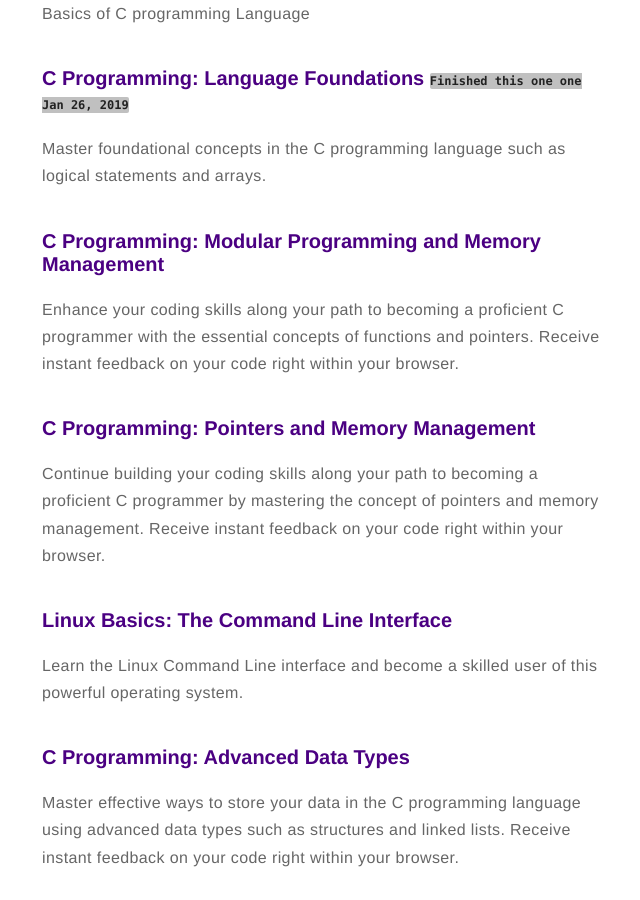
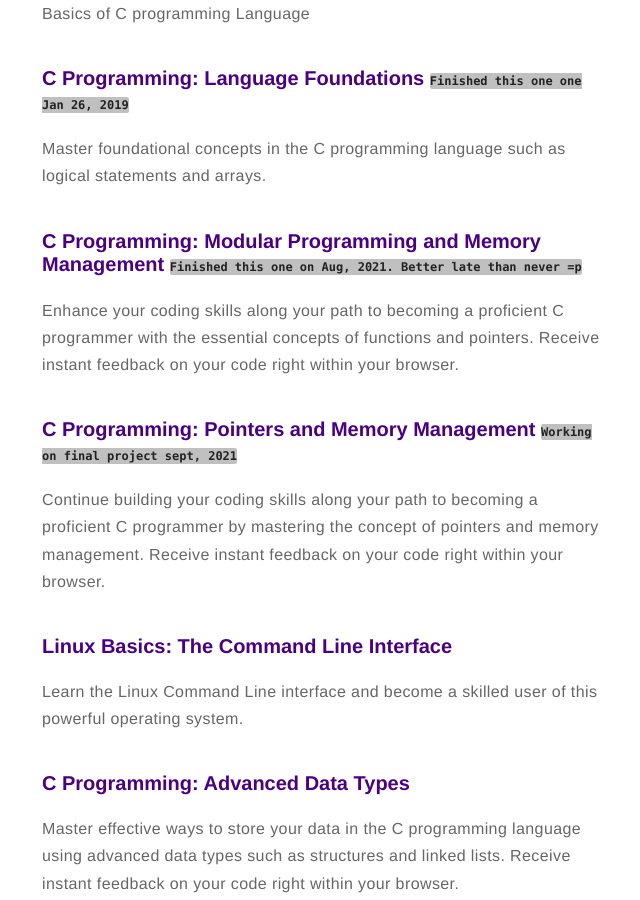
Before and after one commit to MaskedFox/maskedfox.github.io, a Jekyll site: the page built from _posts/2019-01-26-Learning-C.md, in a window 1280 px wide and 900 px high, scrolled down 681 px. Shown: the whole window, without its empty margins (318-958 px from the left). Built offline with Jekyll 4.4.1, drawn with Linux system fonts in a browser that asks for light colours; comment, search, counter and statistics services are not loaded.

Commit message:
Fixed the time on learning and added new info to old learning

```diff
--- a/_posts/2019-01-26-Learning-C.md
+++ b/_posts/2019-01-26-Learning-C.md
@@ -28,11 +28,11 @@ Basics of C programming Language
 
 Master foundational concepts in the C programming language such as logical statements and arrays.
 
-### [C Programming: Modular Programming and Memory Management](https://www.edx.org/course/modular-programming-and-memory-management)
+### [C Programming: Modular Programming and Memory Management](https://www.edx.org/course/modular-programming-and-memory-management) `Finished this one on Aug, 2021. Better late than never =p`
 
 Enhance your coding skills along your path to becoming a proficient C programmer with the essential concepts of functions and pointers. Receive instant feedback on your code right within your browser.
 
-### [C Programming: Pointers and Memory Management](https://www.edx.org/course/programming-in-c-pointers-and-memory-management)
+### [C Programming: Pointers and Memory Management](https://www.edx.org/course/programming-in-c-pointers-and-memory-management) `Working on final project sept, 2021`
 
 Continue building your coding skills along your path to becoming a proficient C programmer by mastering the concept of pointers and memory management. Receive instant feedback on your code right within your browser.
 
```
Also changed, not shown: _posts/2021-05-18-LearningTime2021.md (+2 -2 lines).
